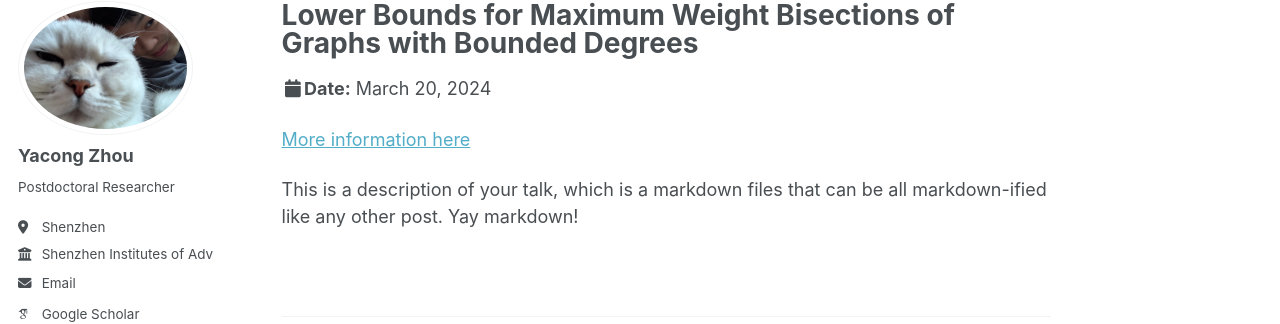
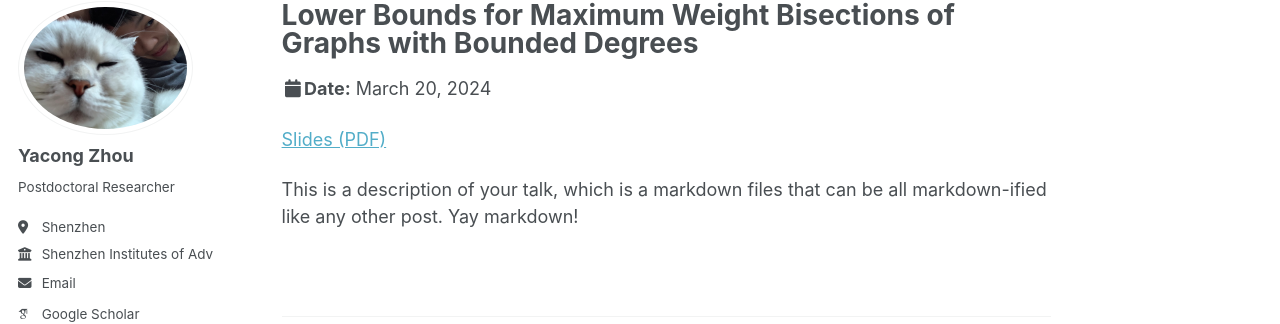
Before and after one commit to YACONGZHOU/yacongzhou.github.io, a Jekyll site: the page built from _talks/2024-03-20-talk-2.md, in a window 1280 px wide. Shown: the part 100-424 px from the top of the page. Built offline with Jekyll 4.4.1, drawn with Linux system fonts in a browser that asks for light colours; some web fonts are replaced; a script bundle is joined from its source files by our own code; library files that are not in the unit come from our copies.

Commit message:
Update 2024-03-20-talk-2.md

```diff
--- a/_talks/2024-03-20-talk-2.md
+++ b/_talks/2024-03-20-talk-2.md
@@ -8,6 +8,6 @@ date: 2024-03-20
 location: "Royal Holloway, University of London, London, UK"
 ---
 
-[More information here](http://example2.com)
+[Slides (PDF)](/files/bounds for maximum bisection.pdf)
 
 This is a description of your talk, which is a markdown files that can be all markdown-ified like any other post. Yay markdown!
```
